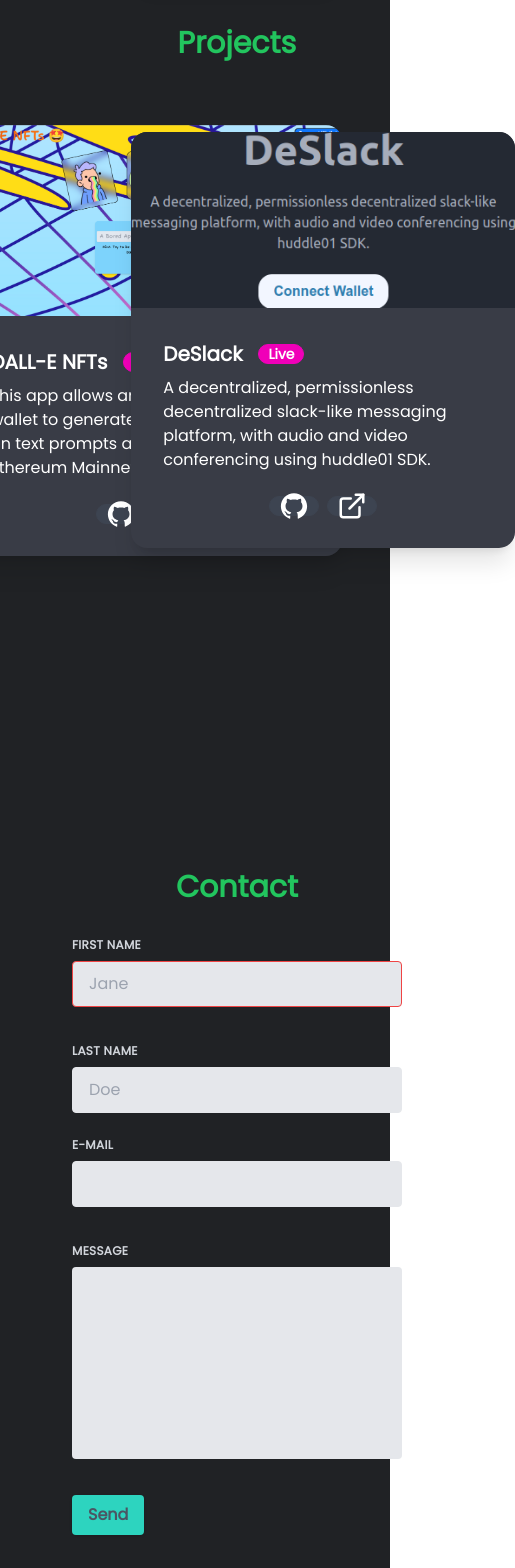
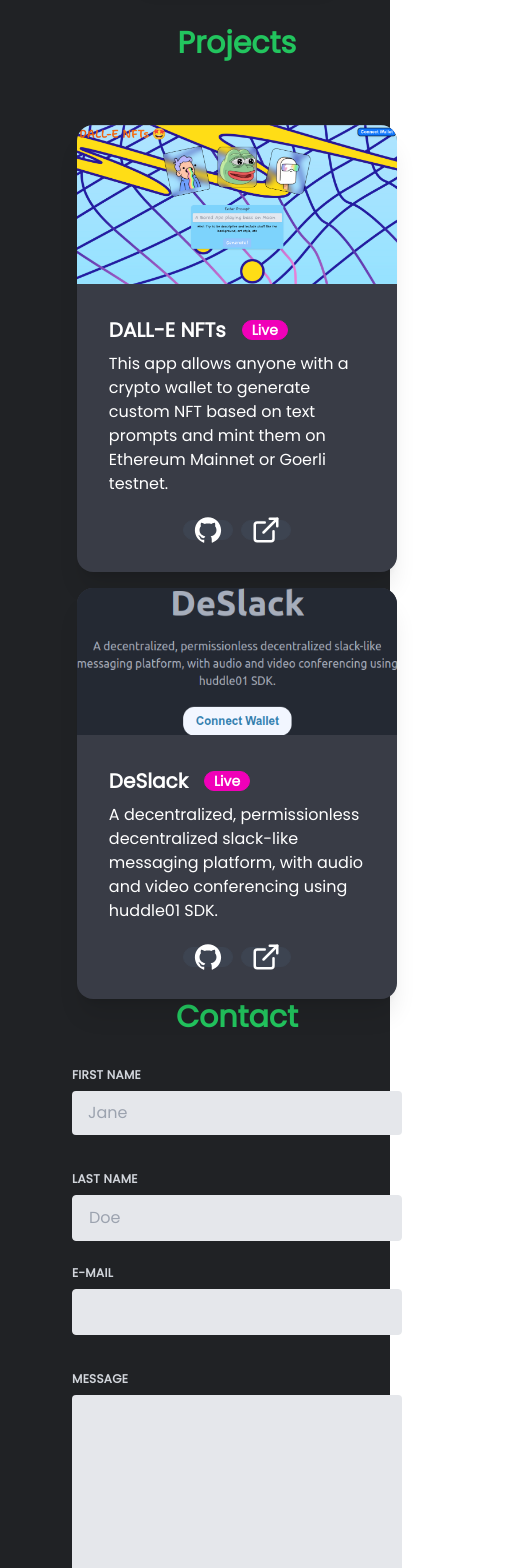
Before and after one commit to SidharthK2/portfolio, a Next.js app: page / in a window 390 px wide. Shown: the part 2880-4448 px from the top of the page, 515 px wide, since content can reach past the window. Built offline with nearby package versions, Linux system fonts and the light colour scheme.

Commit message:
fix: make projects section responsive

```diff
--- a/components/Contact.tsx
+++ b/components/Contact.tsx
@@ -12,7 +12,7 @@
               First Name
             </label>
             <input
-              className="appearance-none text-black block w-full bg-gray-200  border border-red-500 rounded py-3 px-4 mb-3 leading-tight focus:outline-none focus:bg-white"
+              className="appearance-none text-black block w-full bg-gray-200 rounded py-3 px-4 mb-3 leading-tight focus:outline-none focus:bg-white"
               id="grid-first-name"
               type="text"
               placeholder="Jane"
@@ -61,7 +61,7 @@
         <div className="md:flex md:items-center">
           <div className="md:w-1/3">
             <button
-              className="shadow bg-teal-400 hover:bg-teal-400 focus:shadow-outline focus:outline-none text-gray-600 font-bold py-2 px-4 rounded"
+              className="shadow bg-green-500 hover:bg-green-400 focus:shadow-outline focus:outline-none text-gray-600 font-bold py-2 px-4 rounded"
               type="button">
               Send
             </button>
--- a/components/ProjectCard.tsx
+++ b/components/ProjectCard.tsx
@@ -20,7 +20,7 @@
   demo,
 }: CardProps) => {
   return (
-    <div className="card w-96 bg-lighterBlack shadow-xl">
+    <div className="card w-80 bg-lighterBlack shadow-xl">
       <figure>
         <img src={image} alt={title} width={400} height={400} />
       </figure>
--- a/pages/index.tsx
+++ b/pages/index.tsx
@@ -112,7 +112,7 @@
             <p className="text-center text-3xl pb-8 font-semibold text-green-500">
               Projects
             </p>
-            <div className="grid grid-cols-2 gap-4 place-items-center">
+            <div className="grid grid-cols-1 md:grid-cols-2 gap-4 place-items-center m-2">
               <ProjectCard
                 image="/nft-screenshot1.png"
                 title="DALL-E NFTs"
```
